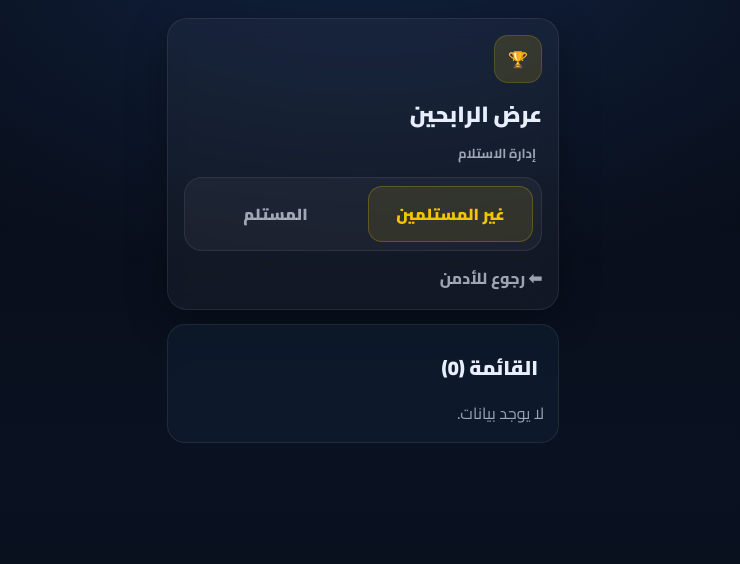
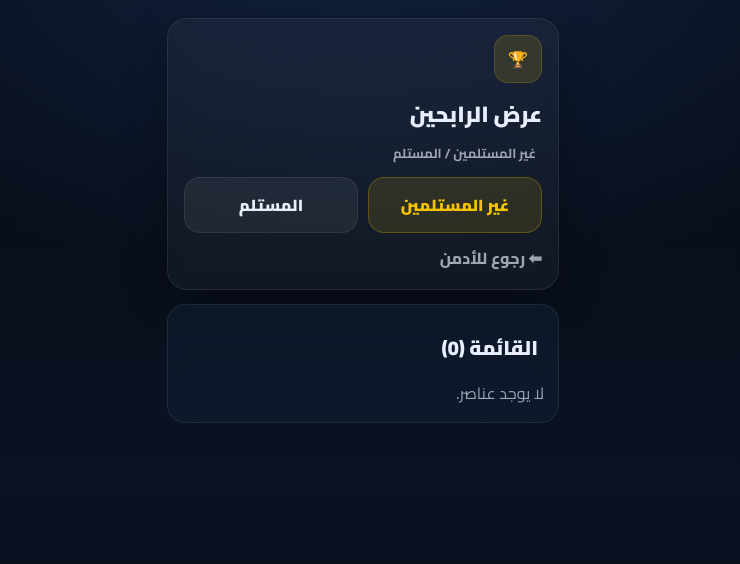
Before and after one commit to msoas2026-png/fadel-site, a Flask app: page /admin/winners in a window 1280 px wide. Shown: the top 564 px of the page, without its empty margins (277-1017 px from the left). Run offline with Flask 3, Linux system fonts and the light colour scheme; a user stored in the database is signed in; data comes from the database, SQL or seed files in the repository; some libraries are stand-ins or nearby versions.

Commit message:
Update admin_winners.html

```diff
--- a/templates/admin_winners.html
+++ b/templates/admin_winners.html
@@ -11,110 +11,160 @@
   <link rel="stylesheet" href="{{ url_for('static', filename='css/theme.css') }}">
 
   <style>
-    /* تحسينات بسيطة بدون ما نكسر theme */
-    .tabs{
-      display:flex; gap:10px; margin-top:12px;
-      background:rgba(255,255,255,.04);
-      border:1px solid rgba(255,255,255,.08);
-      padding:8px; border-radius:18px;
+    /* Tabs using your theme look */
+    .tabs-wrap{
+      display:flex;
+      gap:10px;
+      margin-top:12px;
     }
-    .tab{
-      flex:1; text-align:center; padding:12px 10px;
-      border-radius:14px;
+    .tab-btn{
+      flex:1;
+      text-align:center;
+      padding:12px 12px;
+      border-radius:16px;
+      border:1px solid var(--stroke);
+      background: rgba(255,255,255,.06);
+      color: var(--text);
       text-decoration:none;
       font-weight:900;
-      color:var(--muted);
-      border:1px solid transparent;
-      background:transparent;
     }
-    .tab.active{
-      color:#f5c400;
-      background:rgba(245,196,0,.10);
-      border-color:rgba(245,196,0,.25);
+    .tab-btn.active{
+      background: rgba(245,196,0,.12);
+      border-color: rgba(245,196,0,.25);
+      color: var(--yellow);
     }
 
-    .winner-card{
-      display:flex; align-items:center; gap:12px;
-      padding:14px; text-align:right;
+    /* Winner card layout (override center) */
+    .winner-row{
+      text-align:right;
+      display:flex;
+      align-items:center;
+      gap:12px;
+      justify-content:space-between;
+    }
+    .winner-info{
+      flex:1;
+      min-width:0;
+    }
+    .winner-name{
+      font-weight:900;
+      font-size:18px;
+      white-space:nowrap;
+      overflow:hidden;
+      text-overflow:ellipsis;
+    }
+    .winner-line{
+      margin-top:6px;
+      color: var(--muted);
+      font-weight:800;
+      font-size:13px;
+      white-space:nowrap;
+      overflow:hidden;
+      text-overflow:ellipsis;
     }
 
-    .thumb{
-      width:64px; height:64px; border-radius:16px;
-      overflow:hidden; flex:0 0 64px;
-      background:rgba(255,255,255,.06);
-      border:1px solid rgba(255,255,255,.08);
-      display:flex; align-items:center; justify-content:center;
+    /* Status pill */
+    .status-pill{
+      display:inline-flex;
+      align-items:center;
+      gap:8px;
+      padding:8px 12px;
+      border-radius:999px;
+      font-weight:900;
+      font-size:12px;
+      border:1px solid var(--stroke);
+      background: rgba(255,255,255,.06);
+      margin-top:10px;
+      width: fit-content;
     }
-    .thumb img{width:100%; height:100%; object-fit:cover;}
+    .status-pill.pending{
+      border-color: rgba(248,113,113,.28);
+      background: rgba(248,113,113,.10);
+      color: #ffb3b3;
+    }
+    .status-pill.delivered{
+      border-color: rgba(34,197,94,.25);
+      background: rgba(34,197,94,.10);
+      color: #aaffc3;
+    }
 
-    .meta{flex:1; min-width:0;}
-    .meta .name{font-weight:900; font-size:18px; white-space:nowrap; overflow:hidden; text-overflow:ellipsis;}
-    .meta .line{margin-top:6px; opacity:.85; font-weight:700; font-size:13px; white-space:nowrap; overflow:hidden; text-overflow:ellipsis;}
-    .meta .date{margin-top:8px; opacity:.7; font-weight:700; font-size:12px;}
-
-    .side{
-      display:flex; flex-direction:column; align-items:flex-start; gap:10px;
+    /* Right actions */
+    .winner-actions{
+      display:flex;
+      flex-direction:column;
+      gap:10px;
+      align-items:flex-start;
       flex:0 0 auto;
     }
-
-    .badge{
-      display:inline-flex; align-items:center; gap:8px;
-      padding:8px 12px; border-radius:999px;
-      font-weight:900; font-size:12px;
-      border:1px solid rgba(255,255,255,.10);
-      background:rgba(255,255,255,.05);
-      white-space:nowrap;
-    }
-    .badge.pending{border-color:rgba(248,113,113,.28); background:rgba(248,113,113,.10); color:#ffb3b3;}
-    .badge.delivered{border-color:rgba(52,211,153,.28); background:rgba(52,211,153,.10); color:#aaffc3;}
-
-    .btn-small{
+    .btn-mini{
+      border:1px solid rgba(245,196,0,.25);
+      background: rgba(245,196,0,.10);
+      color: var(--yellow);
       padding:10px 12px;
       border-radius:14px;
       font-weight:900;
-      border:1px solid rgba(255,255,255,.10);
-      background:rgba(255,255,255,.06);
-      color:inherit;
       cursor:pointer;
       white-space:nowrap;
     }
-    .btn-small.primary{
-      border-color:rgba(245,196,0,.30);
-      background:rgba(245,196,0,.12);
-      color:#f5c400;
+
+    /* Modal - custom classes to avoid conflict with .modal in your theme */
+    .wmodal-backdrop{
+      position:fixed;
+      inset:0;
+      background: rgba(0,0,0,.60);
+      backdrop-filter: blur(6px);
+      display:none;
+      align-items:center;
+      justify-content:center;
+      z-index: 99999;
+      padding: 14px;
     }
-
-    /* Flash box */
-    .flash{
-      margin-top:12px;
-      padding:12px 14px;
-      border-radius:16px;
-      border:1px solid rgba(255,255,255,.10);
-      background:rgba(255,255,255,.05);
-      font-weight:800;
+    .wmodal{
+      width: min(420px, 100%);
+      border-radius: 18px;
+      border: 1px solid var(--stroke);
+      background: linear-gradient(180deg, var(--card) 0%, var(--bg-2) 100%);
+      box-shadow: 0 20px 60px rgba(0,0,0,.45);
+      padding: 16px;
     }
-    .flash.ok{border-color:rgba(52,211,153,.25); background:rgba(52,211,153,.10); color:#aaffc3;}
-    .flash.err{border-color:rgba(248,113,113,.25); background:rgba(248,113,113,.10); color:#ffb3b3;}
-
-    /* Modal */
-    .modal-backdrop{
-      position:fixed; inset:0; z-index:9999;
-      background:rgba(0,0,0,.55);
-      display:none; align-items:center; justify-content:center;
-      padding:16px;
+    .wmodal-title{
+      font-weight: 900;
+      font-size: 18px;
+      margin: 0;
     }
-    .modal{
-      width:min(440px, 100%);
-      border-radius:20px;
-      border:1px solid rgba(255,255,255,.12);
-      background:rgba(15,27,44,.95);
-      box-shadow:0 24px 60px rgba(0,0,0,.45);
-      padding:16px;
+    .wmodal-text{
+      margin-top: 10px;
+      color: var(--muted);
+      font-weight: 800;
+      line-height: 1.8;
+      white-space: pre-line;
+      font-size: 13px;
     }
-    .modal-title{font-size:18px; font-weight:900; margin:0;}
-    .modal-text{margin-top:10px; opacity:.85; font-weight:700; line-height:1.7; white-space:pre-line;}
-    .modal-actions{display:flex; gap:10px; margin-top:14px;}
-    .modal-actions .btn-small{flex:1;}
+    .wmodal-actions{
+      display:flex;
+      gap:10px;
+      margin-top: 14px;
+    }
+    .wbtn-cancel{
+      flex:1;
+      border:1px solid var(--stroke);
+      background: rgba(255,255,255,.06);
+      color: var(--text);
+      padding: 12px 14px;
+      border-radius: 14px;
+      font-weight: 900;
+      cursor:pointer;
+    }
+    .wbtn-ok{
+      flex:1;
+      border:0;
+      background: var(--yellow);
+      color:#0a1222;
+      padding: 12px 14px;
+      border-radius: 14px;
+      font-weight: 900;
+      cursor:pointer;
+    }
   </style>
 </head>
 
@@ -123,120 +173,113 @@
 
     <div class="top-card">
       <div class="badge-icon">🏆</div>
+
       <div style="margin-top:10px;">
         <div class="page-title">عرض الرابحين</div>
-        <div class="page-subtitle">إدارة الاستلام</div>
+        <div class="page-subtitle">غير المستلمين / المستلم</div>
       </div>
 
-      <div class="tabs">
-        <a class="tab {{ 'active' if status_filter=='pending' else '' }}"
+      <div class="tabs-wrap">
+        <a class="tab-btn {{ 'active' if status_filter=='pending' else '' }}"
            href="{{ url_for('admin_winners', status='pending') }}">غير المستلمين</a>
-        <a class="tab {{ 'active' if status_filter=='delivered' else '' }}"
+
+        <a class="tab-btn {{ 'active' if status_filter=='delivered' else '' }}"
            href="{{ url_for('admin_winners', status='delivered') }}">المستلم</a>
       </div>
 
-      <div style="margin-top:12px;">
-        <a href="{{ url_for('admin_dashboard') }}"
-           style="color:var(--muted);text-decoration:none;font-weight:800;">⬅ رجوع للأدمن</a>
+      <div style="margin-top:10px;">
+        <a href="{{ url_for('admin_dashboard') }}" style="color:var(--muted);text-decoration:none;font-weight:800;">⬅ رجوع للأدمن</a>
       </div>
     </div>
-
-    <!-- رسائل الفلاش -->
-    {% with messages = get_flashed_messages(with_categories=true) %}
-      {% if messages %}
-        {% for cat, msg in messages %}
-          <div class="flash {{ 'ok' if cat=='ok' else 'err' }}">{{ msg }}</div>
-        {% endfor %}
-      {% endif %}
-    {% endwith %}
 
     <div class="section">
       <div class="section-title">القائمة ({{ winners|length }})</div>
 
       {% if winners|length == 0 %}
-        <div class="muted">لا يوجد بيانات.</div>
+        <div class="muted">لا يوجد عناصر.</div>
       {% endif %}
 
       {% for w in winners %}
-        <div class="quick-item winner-card">
+        <div class="quick-item" style="text-align:right;">
+          <div class="winner-row">
 
-          <!-- صورة -->
-          <div class="thumb">
+            <!-- thumb using your theme class -->
+            <div class="gift-thumb">
               {% set img = gift_image_url(w.image_filename) if w.image_filename else None %}
               {% if img %}
                 <img src="{{ img }}" alt="gift">
               {% else %}
-              <span style="opacity:.65;font-size:22px;">🎁</span>
+                <div style="width:72px;height:72px;display:flex;align-items:center;justify-content:center;opacity:.6;">🎁</div>
               {% endif %}
             </div>
 
-          <!-- معلومات -->
-          <div class="meta">
-            <div class="name">👤 {{ w.tech_name }}</div>
-            <div class="line">🎁 {{ w.gift_name }}</div>
-            <div class="date">📅 {{ w.won_at }}</div>
+            <div class="winner-info">
+              <div class="winner-name">👤 {{ w.tech_name }}</div>
+              <div class="winner-line">🎁 {{ w.gift_name }}</div>
+              <div class="winner-line">📅 {{ w.won_at }}</div>
+
+              {% if (w.status or 'pending') == 'delivered' %}
+                <div class="status-pill delivered">✅ مستلم</div>
+              {% else %}
+                <div class="status-pill pending">⏳ غير مستلم</div>
+              {% endif %}
             </div>
 
-          <!-- الحالة + زر -->
-          <div class="side">
             {% if (w.status or 'pending') == 'pending' %}
-              <span class="badge pending">⏳ غير مستلم</span>
-
-              <!-- فورم مخفي (نرسله من المودال) -->
+              <div class="winner-actions">
+                <!-- fixed action form (no hanging / no JS action changes) -->
                 <form id="deliverForm{{ w.redemption_id }}"
                       method="post"
                       action="{{ url_for('admin_mark_delivered', redemption_id=w.redemption_id) }}"></form>
 
-              <button class="btn-small primary" type="button"
-                      onclick="openConfirm('{{ w.redemption_id }}', '{{ w.tech_name|e }}', '{{ w.gift_name|e }}')">
+                <button class="btn-mini" type="button"
+                        onclick="openConfirm('{{ w.redemption_id }}','{{ w.tech_name|e }}','{{ w.gift_name|e }}')">
                   تأكيد الاستلام
                 </button>
-            {% else %}
-              <span class="badge delivered">✅ مستلم</span>
+              </div>
             {% endif %}
+
           </div>
-
         </div>
       {% endfor %}
     </div>
 
   </div>
 
-  <!-- Modal تأكيد حلو -->
-  <div id="modalBackdrop" class="modal-backdrop" onclick="closeModal(event)">
-    <div class="modal" onclick="event.stopPropagation()">
-      <h3 class="modal-title">تأكيد الاستلام</h3>
-      <div id="modalText" class="modal-text"></div>
-
-      <div class="modal-actions">
-        <button class="btn-small" type="button" onclick="hideModal()">إلغاء</button>
-        <button class="btn-small primary" type="button" onclick="confirmDeliver()">نعم، تأكيد</button>
+  <!-- Custom Modal (no conflict with your .modal class) -->
+  <div id="wmodalBackdrop" class="wmodal-backdrop" onclick="closeConfirm(event)">
+    <div class="wmodal" onclick="event.stopPropagation()">
+      <h3 class="wmodal-title">تأكيد الاستلام</h3>
+      <div id="wmodalText" class="wmodal-text"></div>
+      <div class="wmodal-actions">
+        <button class="wbtn-cancel" type="button" onclick="hideModal()">إلغاء</button>
+        <button class="wbtn-ok" type="button" onclick="submitDeliver()">نعم، تأكيد</button>
       </div>
     </div>
   </div>
 
   <script>
-    let _targetFormId = null;
+    let targetId = null;
 
     function openConfirm(id, techName, giftName){
-      _targetFormId = "deliverForm" + id;
-      document.getElementById("modalText").textContent =
+      targetId = id;
+      document.getElementById('wmodalText').textContent =
         `هل أنت متأكد من تأكيد الاستلام؟\n\nالرابح: ${techName}\nالهدية: ${giftName}`;
-      document.getElementById("modalBackdrop").style.display = "flex";
+      document.getElementById('wmodalBackdrop').style.display = 'flex';
     }
 
     function hideModal(){
-      document.getElementById("modalBackdrop").style.display = "none";
-      _targetFormId = null;
+      document.getElementById('wmodalBackdrop').style.display = 'none';
+      targetId = null;
     }
 
-    function closeModal(e){
-      if(e.target.id === "modalBackdrop") hideModal();
+    function closeConfirm(e){
+      if(e.target.id === 'wmodalBackdrop') hideModal();
     }
 
-    function confirmDeliver(){
-      if(!_targetFormId) return;
-      const f = document.getElementById(_targetFormId);
+    function submitDeliver(){
+      if(!targetId) return;
+      const f = document.getElementById('deliverForm' + targetId);
       if(f) f.submit();
     }
   </script>
```
Lines whose indentation alone changed are shown as unchanged.
